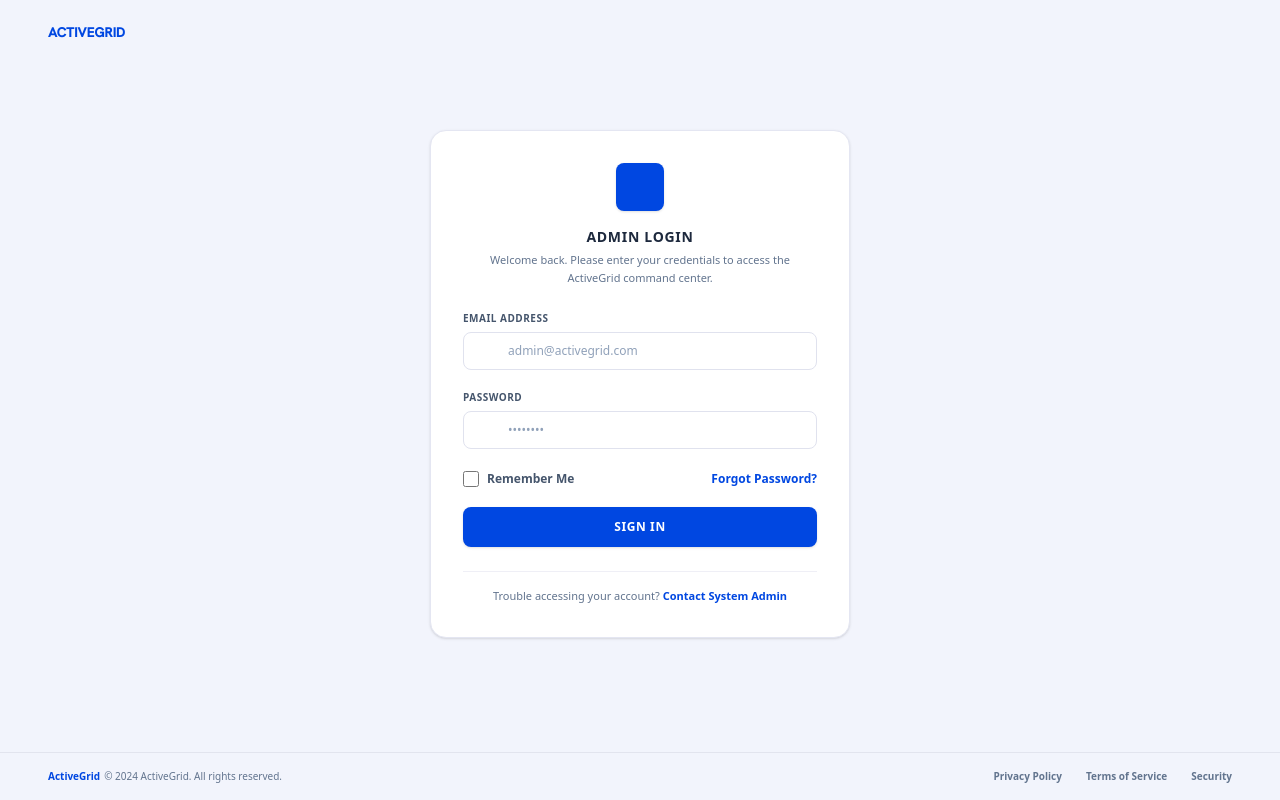
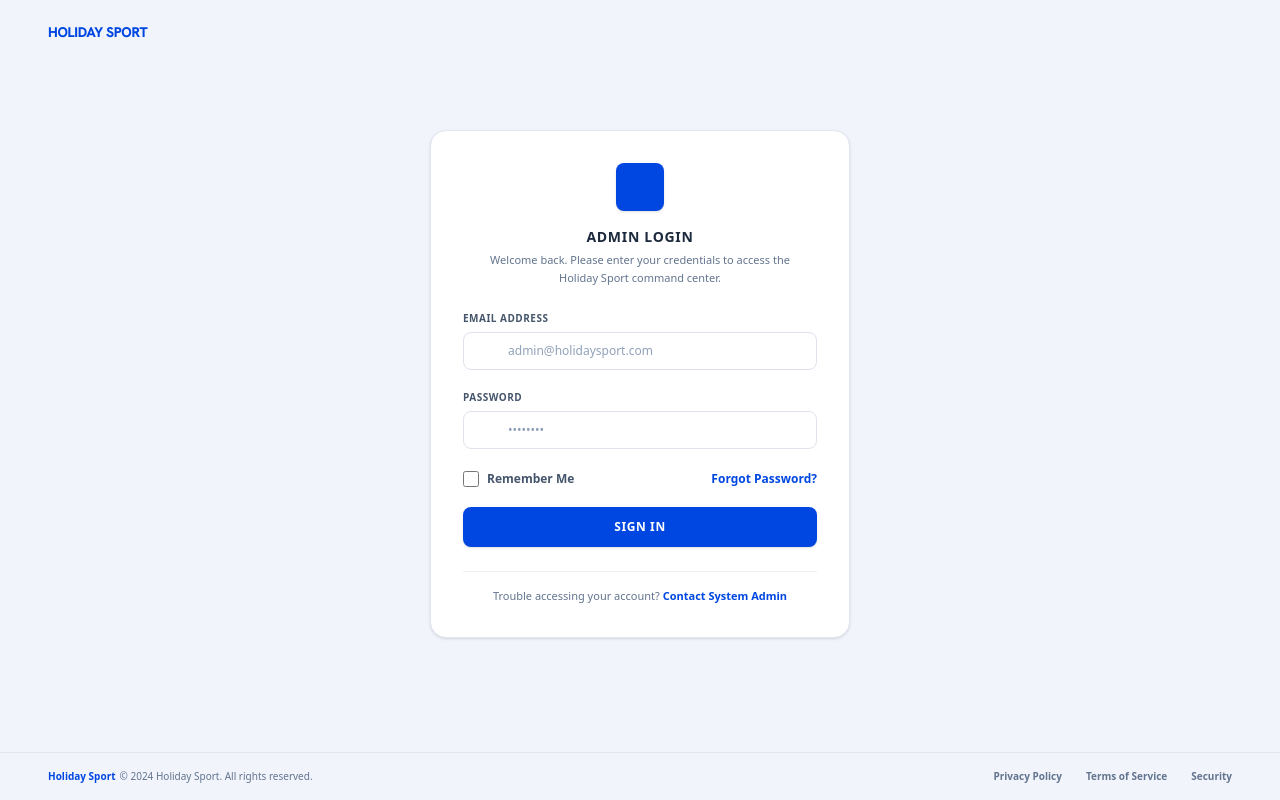
Before and after one commit to chocolatecodelab/camp-pejuang-booking-app, a Next.js app: page /admin/login in a window 1280 px wide. Built offline with nearby package versions, Linux system fonts and the light colour scheme; no server answers.

Commit message:
brand: rebrand project from ActiveGrid to Holiday Sport: Reservation Online

```diff
--- a/app/admin/layout.tsx
+++ b/app/admin/layout.tsx
@@ -62,7 +62,7 @@ export default function AdminLayout({ children }: { children: React.ReactNode })
         {/* Branding header */}
         <div className="h-16 flex items-center px-6 border-b border-outline-variant">
           <Link href="/admin/dashboard" className="flex flex-col select-none">
-            <span className="font-headline-md text-lg font-bold text-[#0052ff] tracking-tight leading-none">ActiveGrid</span>
+            <span className="font-headline-md text-lg font-bold text-[#0052ff] tracking-tight leading-none">Holiday Sport</span>
             <span className="text-[9px] font-black text-on-surface-variant/70 tracking-widest mt-1 font-label-caps leading-none uppercase">
               FACILITY MGMT
             </span>
@@ -128,7 +128,7 @@ export default function AdminLayout({ children }: { children: React.ReactNode })
       }`}>
         <div className="h-16 flex items-center justify-between px-6 border-b border-outline-variant">
           <div className="flex flex-col select-none">
-            <span className="font-headline-md text-lg font-bold text-[#0052ff] tracking-tight">ActiveGrid</span>
+            <span className="font-headline-md text-lg font-bold text-[#0052ff] tracking-tight">Holiday Sport</span>
             <span className="text-[8px] font-black text-on-surface-variant/70 tracking-wider mt-0.5 font-label-caps">
               FACILITY MGMT
             </span>
--- a/app/admin/login/page.tsx
+++ b/app/admin/login/page.tsx
@@ -62,12 +62,12 @@ export default function AdminLoginPage() {
       <header className="w-full bg-[#f2f4fc] px-6 sm:px-12 h-16 flex items-center justify-between border-b border-transparent select-none shrink-0">
         <Link href="/" className="flex items-center gap-1">
           <span className="font-headline-md text-[#0047e1] font-black text-sm uppercase tracking-tight select-none">
-            ActiveGrid
+            Holiday Sport
           </span>
         </Link>
         <button
           type="button"
-          onClick={() => alert('Butuh bantuan? Silakan hubungi tim IT ActiveGrid untuk panduan operasional.')}
+          onClick={() => alert('Butuh bantuan? Silakan hubungi tim IT Holiday Sport untuk panduan operasional.')}
           className="p-2 rounded-full hover:bg-slate-200 text-slate-500 transition-colors flex items-center justify-center"
           title="Bantuan"
         >
@@ -89,7 +89,7 @@ export default function AdminLoginPage() {
                 Admin Login
               </h2>
               <p className="text-[11px] text-slate-500 leading-relaxed px-4">
-                Welcome back. Please enter your credentials to access the ActiveGrid command center.
+                Welcome back. Please enter your credentials to access the Holiday Sport command center.
               </p>
             </div>
           </div>
@@ -105,7 +105,7 @@ export default function AdminLoginPage() {
                 <input
                   type="email"
                   id="email"
-                  placeholder="admin@activegrid.com"
+                  placeholder="admin@holidaysport.com"
                   value={email}
                   onChange={(e) => setEmail(e.target.value)}
                   className="w-full py-2.5 text-xs text-slate-800 placeholder-slate-400 outline-none bg-transparent"
@@ -211,11 +211,11 @@ export default function AdminLoginPage() {
       {/* 3. BOTTOM FOOTER BAR */}
       <footer className="w-full bg-[#f2f4fc] border-t border-[#e2e4ee] px-6 sm:px-12 py-4 flex flex-col sm:flex-row justify-between items-center text-[10px] text-slate-500 gap-2 shrink-0 select-none font-medium">
         <div>
-          <span className="font-extrabold text-[#0047e1]">ActiveGrid</span>
-          <span className="ml-1">&copy; 2024 ActiveGrid. All rights reserved.</span>
+          <span className="font-extrabold text-[#0047e1]">Holiday Sport</span>
+          <span className="ml-1">&copy; 2024 Holiday Sport. All rights reserved.</span>
         </div>
         <div className="flex gap-4 sm:gap-6 font-semibold">
-          <button type="button" onClick={() => alert('Kebijakan Privasi ActiveGrid.')} className="hover:underline">Privacy Policy</button>
+          <button type="button" onClick={() => alert('Kebijakan Privasi Holiday Sport.')} className="hover:underline">Privacy Policy</button>
           <button type="button" onClick={() => alert('Syarat & Ketentuan Layanan.')} className="hover:underline">Terms of Service</button>
           <button type="button" onClick={() => alert('Sistem Keamanan Portal.')} className="hover:underline">Security</button>
         </div>
--- a/app/booking/[sport]/page.tsx
+++ b/app/booking/[sport]/page.tsx
@@ -871,7 +871,7 @@ export default function BookingPage() {
                   <a href="#" className="text-[#0052ff] hover:underline font-semibold">
                     Syarat &amp; Ketentuan
                   </a>{' '}
-                  ActiveGrid.
+                  Holiday Sport.
                 </p>
               </div>
 
@@ -881,9 +881,9 @@ export default function BookingPage() {
           <footer className="bg-[#191b25] text-[#8e91a1] w-full mt-auto">
             <div className="max-w-7xl mx-auto px-container-margin py-8 flex flex-col md:flex-row justify-between items-center gap-4">
               <div className="text-center md:text-left space-y-1">
-                <span className="font-headline-sm font-bold text-white tracking-wider block">ACTIVEGRID</span>
+                <span className="font-headline-sm font-bold text-white tracking-wider block">HOLIDAY SPORT</span>
                 <span className="text-[11px] block text-slate-400 select-none">
-                  © 2024 ActiveGrid. Performance in Motion.
+                  © 2024 Holiday Sport. All rights reserved.
                 </span>
               </div>
               <div className="flex flex-wrap gap-x-6 gap-y-2 justify-center text-xs">
@@ -971,7 +971,7 @@ export default function BookingPage() {
               </div>
 
               <div className="space-y-2">
-                <h3 className="font-headline-md text-base font-bold text-on-surface">ActiveGrid Premium Booking</h3>
+                <h3 className="font-headline-md text-base font-bold text-on-surface">Holiday Sport Premium Booking</h3>
                 <div className="bg-[#f0f4ff] border border-[#0052ff]/20 rounded-xl p-3 inline-block">
                   <span className="text-[10px] text-on-surface-variant font-medium block">NOMINAL TRANSFER (TERMASUK KODE UNIK)</span>
                   <span className="font-price-display text-lg text-[#003ec7] font-black block mt-0.5 select-all">
@@ -1124,7 +1124,7 @@ export default function BookingPage() {
             <div className="space-y-3 pt-4">
               <a
                 href={`https://wa.me/${adminWhatsappNum}?text=${encodeURIComponent(
-                  `Halo Admin ActiveGrid, saya telah melakukan pemesanan lapangan olahraga:\n\n` +
+                  `Halo Admin Holiday Sport, saya telah melakukan pemesanan lapangan olahraga:\n\n` +
                   `- *Nomor Booking*: ${bookingRef}\n` +
                   `- *Pelacakan Status*: ${typeof window !== 'undefined' ? `${window.location.origin}/booking/track/${bookingRef}` : ''}\n` +
                   `- *Olahraga*: ${sportDisplayName(sportParam)}\n` +
--- a/app/booking/track/[code]/page.tsx
+++ b/app/booking/track/[code]/page.tsx
@@ -206,7 +206,7 @@ export default function BookingTrackDetail() {
         </main>
 
         <footer className="py-4 text-center text-xs text-on-surface-variant/60 border-t border-outline-variant bg-white">
-          &copy; {new Date().getFullYear()} ActiveGrid Arena.
+          &copy; {new Date().getFullYear()} Holiday Sport Arena.
         </footer>
       </div>
     );
@@ -444,7 +444,7 @@ export default function BookingTrackDetail() {
 
       {/* Footer */}
       <footer className="py-4 text-center text-xs text-on-surface-variant/60 shrink-0 border-t border-outline-variant bg-white select-none">
-        &copy; {new Date().getFullYear()} ActiveGrid Arena. All rights reserved.
+        &copy; {new Date().getFullYear()} Holiday Sport Arena. All rights reserved.
       </footer>
     </div>
   );
--- a/app/booking/track/page.tsx
+++ b/app/booking/track/page.tsx
@@ -121,7 +121,7 @@ export default function TrackSearchPage() {
 
       {/* Footer */}
       <footer className="py-4 text-center text-xs text-on-surface-variant/60 shrink-0 border-t border-outline-variant bg-white select-none">
-        &copy; {new Date().getFullYear()} ActiveGrid Arena. All rights reserved.
+        &copy; {new Date().getFullYear()} Holiday Sport Arena. All rights reserved.
       </footer>
     </div>
   );
--- a/app/layout.tsx
+++ b/app/layout.tsx
@@ -21,8 +21,8 @@ const jetbrainsMono = JetBrains_Mono({
 });
 
 export const metadata: Metadata = {
-  title: "ActiveGrid | Booking Lapangan Cepat & Mudah",
-  description: "Platform booking sarana olahraga terpercaya. Membantu komunitas atletik urban beraktivitas dengan lebih efisien.",
+  title: "Holiday Sport | Reservation Online Lapangan Olahraga",
+  description: "Platform pemesanan sarana olahraga terpercaya. Memudahkan reservasi lapangan futsal, badminton, dan tenis meja secara instan.",
 };
 
 export default function RootLayout({
--- a/app/page.tsx
+++ b/app/page.tsx
@@ -71,7 +71,7 @@ export default function Home() {
       <header className={`bg-surface dark:bg-background docked full-width top-0 border-b border-outline-variant dark:border-outline flat no-shadows z-50 sticky transition-all duration-300 ${isScrolled ? 'shadow-md' : ''}`}>
         <nav className="flex justify-between items-center px-container-margin w-full h-16 max-w-7xl mx-auto">
           <div className="flex items-center gap-8">
-            <span className="font-headline-md text-headline-md font-bold text-[#0052ff] dark:text-[#0052ff]">ActiveGrid</span>
+            <span className="font-headline-md text-headline-md font-bold text-[#0052ff] dark:text-[#0052ff]">Holiday Sport</span>
           </div>
           <div className="hidden md:flex gap-10">
             <a className="font-body-md text-body-md text-on-surface-variant dark:text-surface-variant hover:text-primary dark:hover:text-primary-fixed transition-all duration-200" href="#">Futsal</a>
@@ -98,11 +98,11 @@ export default function Home() {
               <span className="inline-block py-1 px-3 bg-secondary-container text-on-secondary-container font-label-caps text-label-caps rounded-sm uppercase tracking-wider">
                 Premium Facility
               </span>
-              <h1 className="font-headline-xl text-headline-xl md:text-[64px] leading-tight text-on-surface">
-                Booking Lapangan <br /><span className="text-primary">Cepat &amp; Mudah</span>
+              <h1 className="font-headline-xl text-headline-xl md:text-[60px] leading-none text-on-surface font-extrabold select-none">
+                Holiday Sport <br /><span className="text-[#0052ff] dark:text-[#0052ff] font-black">Reservation Online</span>
               </h1>
               <p className="font-body-lg text-body-lg text-on-surface-variant max-w-lg">
-                Akses ribuan jadwal lapangan secara real-time. Pilih waktu favoritmu dan mulai bertanding hanya dengan beberapa klik.
+                Platform reservasi lapangan futsal, badminton, dan tenis meja terlengkap. Pilih jadwal, bayar instan, dan amankan slot permainan Anda dalam hitungan detik.
               </p>
               <div className="pt-stack-md flex gap-4">
                 <Link href="/booking/badminton" className="px-8 py-4 bg-primary text-on-primary font-bold rounded-lg hover:opacity-90 transition-standard text-white flex items-center justify-center cursor-pointer">
@@ -228,19 +228,19 @@ export default function Home() {
       <footer className="bg-surface-container-high dark:bg-inverse-surface full-width">
         <div className="w-full py-stack-lg px-container-margin flex flex-col md:flex-row justify-between items-start gap-stack-md max-w-7xl mx-auto">
           <div className="space-y-4 max-w-xs">
-            <span className="font-headline-sm text-headline-sm font-bold text-primary dark:text-primary-fixed">ActiveGrid</span>
+            <span className="font-headline-sm text-headline-sm font-bold text-[#0052ff] dark:text-[#0052ff]">Holiday Sport</span>
             <p className="font-body-sm text-body-sm text-on-surface-variant dark:text-surface-variant text-white">
-              Platform booking sarana olahraga terpercaya. Membantu komunitas atletik urban beraktivitas dengan lebih efisien.
+              Platform pemesanan sarana olahraga terpercaya. Memudahkan reservasi lapangan favorit Anda secara instan, aman, dan transparan.
             </p>
           </div>
           <div className="grid grid-cols-1 sm:grid-cols-2 lg:grid-cols-3 gap-8 w-full md:w-auto">
             <div className="flex flex-col gap-2">
               <span className="font-label-caps text-label-caps text-primary mb-2">LOKASI</span>
-              <a className="font-body-sm text-body-sm text-on-surface dark:text-inverse-on-surface hover:text-primary dark:hover:text-primary-fixed underline transition-all duration-200" href="#">Jl. Olahraga No. 123</a>
+              <a className="font-body-sm text-body-sm text-on-surface dark:text-inverse-on-surface hover:text-[#0052ff] underline transition-all duration-200" href="#">Jl. Olahraga No. 123</a>
             </div>
             <div className="flex flex-col gap-2">
               <span className="font-label-caps text-label-caps text-primary mb-2">KONTAK</span>
-              <a className="font-body-sm text-body-sm text-on-surface dark:text-inverse-on-surface hover:text-primary dark:hover:text-primary-fixed underline transition-all duration-200" href="https://wa.me/081234567890">WhatsApp: 0812-3456-7890</a>
+              <a className="font-body-sm text-body-sm text-on-surface dark:text-inverse-on-surface hover:text-[#0052ff] underline transition-all duration-200" href="https://wa.me/6281234567890">WhatsApp: 0812-3456-7890</a>
             </div>
             <div className="flex flex-col gap-2">
               <span className="font-label-caps text-label-caps text-primary mb-2">JAM OPERASIONAL</span>
@@ -250,7 +250,7 @@ export default function Home() {
         </div>
         <div className="w-full border-t border-outline-variant/30 py-6 px-container-margin text-center">
           <p className="font-body-sm text-body-sm text-on-surface-variant dark:text-surface-variant opacity-75 text-white">
-            © 2024 ActiveGrid. All rights reserved.
+            © 2024 Holiday Sport. All rights reserved.
           </p>
         </div>
       </footer>
--- a/lib/data/constants.ts
+++ b/lib/data/constants.ts
@@ -30,4 +30,4 @@ export const ADMIN_MENU = [
 ] as const;
 
 /** Admin WhatsApp Number for customer chat support confirmations */
-export const ADMIN_WHATSAPP = '6281234567890'; // Ubah ke nomor WhatsApp Admin ActiveGrid Anda (gunakan kode negara, mis. 628xxx)
+export const ADMIN_WHATSAPP = '6281234567890'; // Ubah ke nomor WhatsApp Admin Holiday Sport Anda (gunakan kode negara, mis. 628xxx)
```
